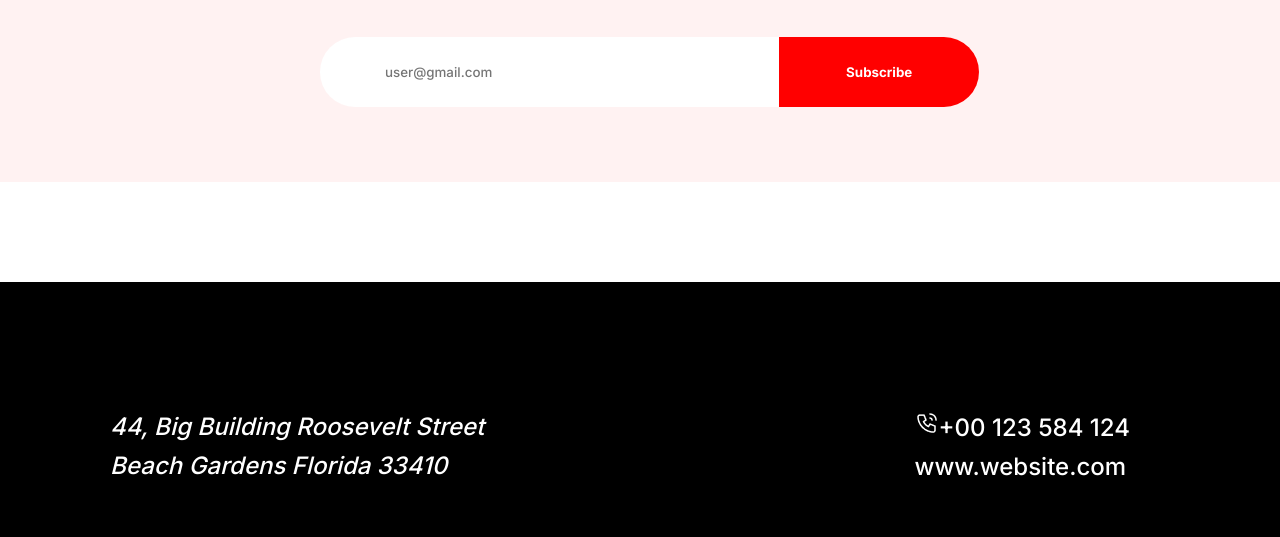
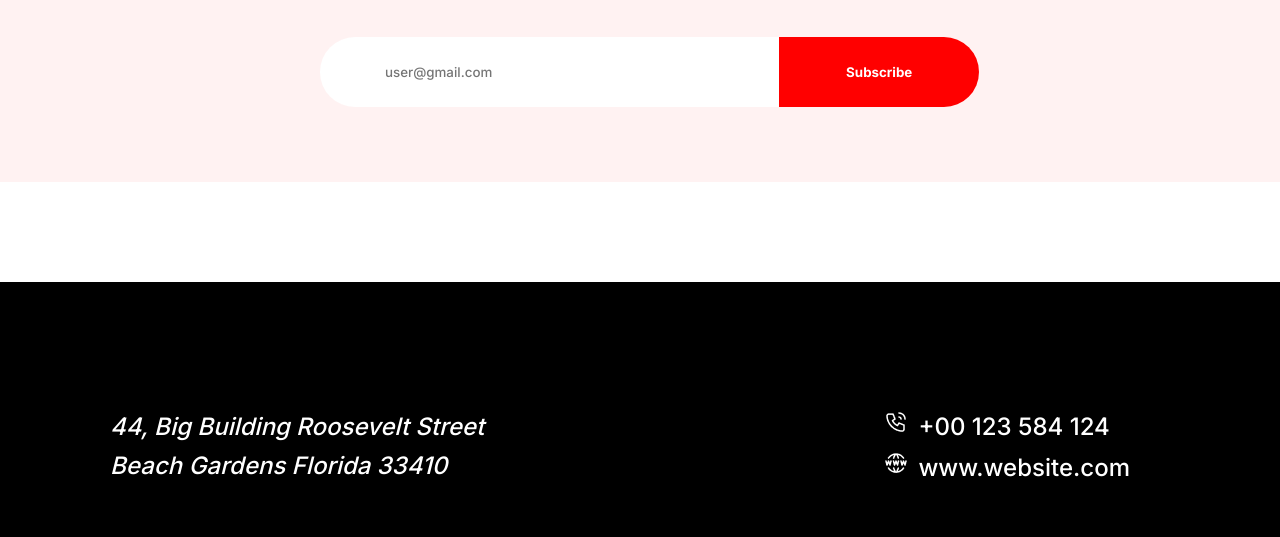
Before and after one commit to Mamun-Sarkar/Assignment-of-Programming-hero, a plain HTML site: page index.html in a window 1280 px wide. Shown: the part 6145-6682 px from the top of the page. Drawn offline with Linux system fonts and the light colour scheme.

Commit message:
assignment

```diff
--- a/index.css
+++ b/index.css
@@ -363,6 +363,12 @@ address p{
 .contact{
     margin-top: 120px;
     margin-right: 150px;
+
+}
+
+.contact img{
+    text-align: center;
+    margin-right: 10px;
 }
 .link{
     margin-top: 10px;
--- a/index.html
+++ b/index.html
@@ -108,7 +108,7 @@
 
                 <div class="contact">
                     <div class="number"><img src="resources/Call.png" alt="">+00 123 584 124</div>
-                    <div class="link"><a href="#">www.website.com</a></div>
+                    <div class="link"><img src="resources/Website.png" alt=""><a href="#">www.website.com</a></div>
                 </div>
         </div>
 
```
